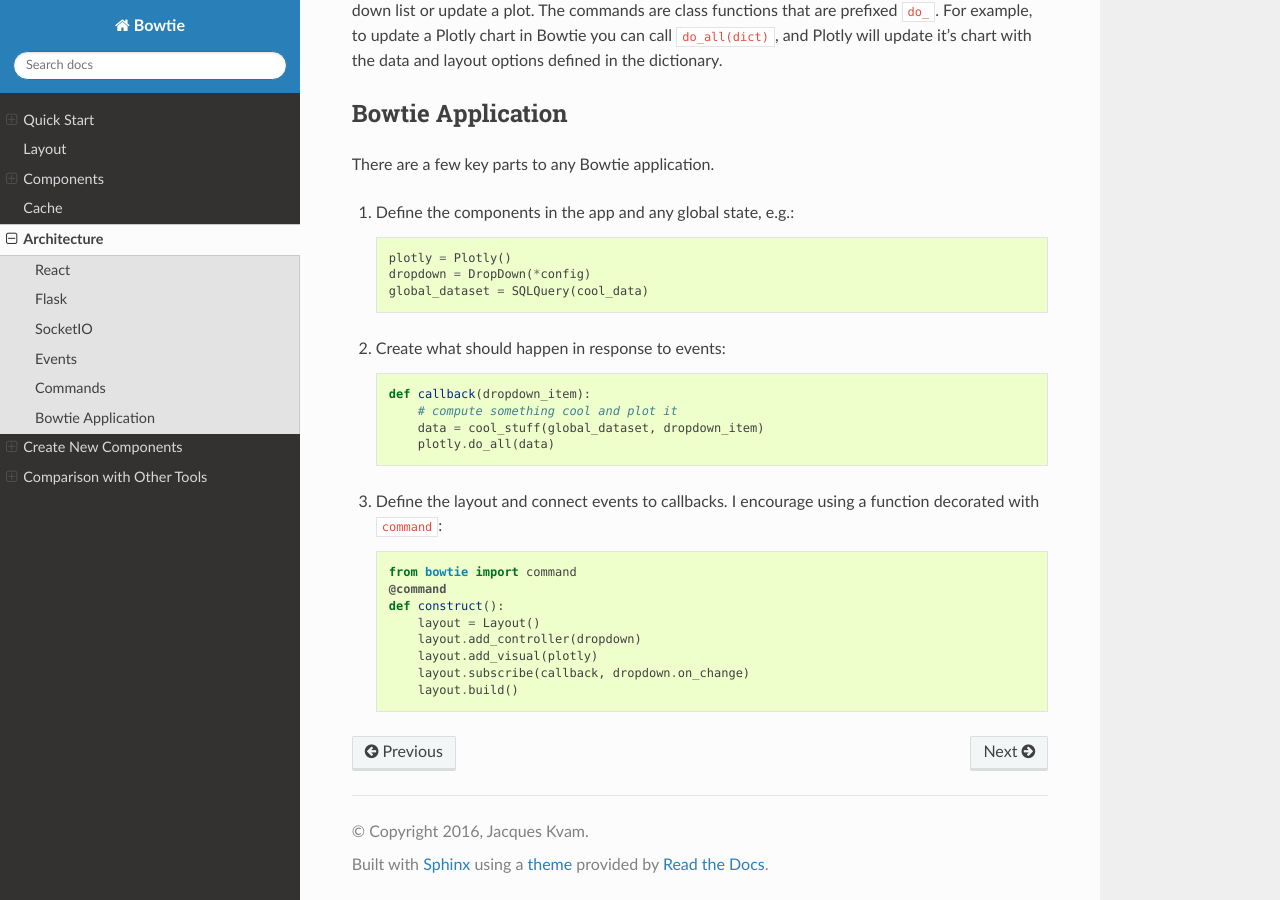
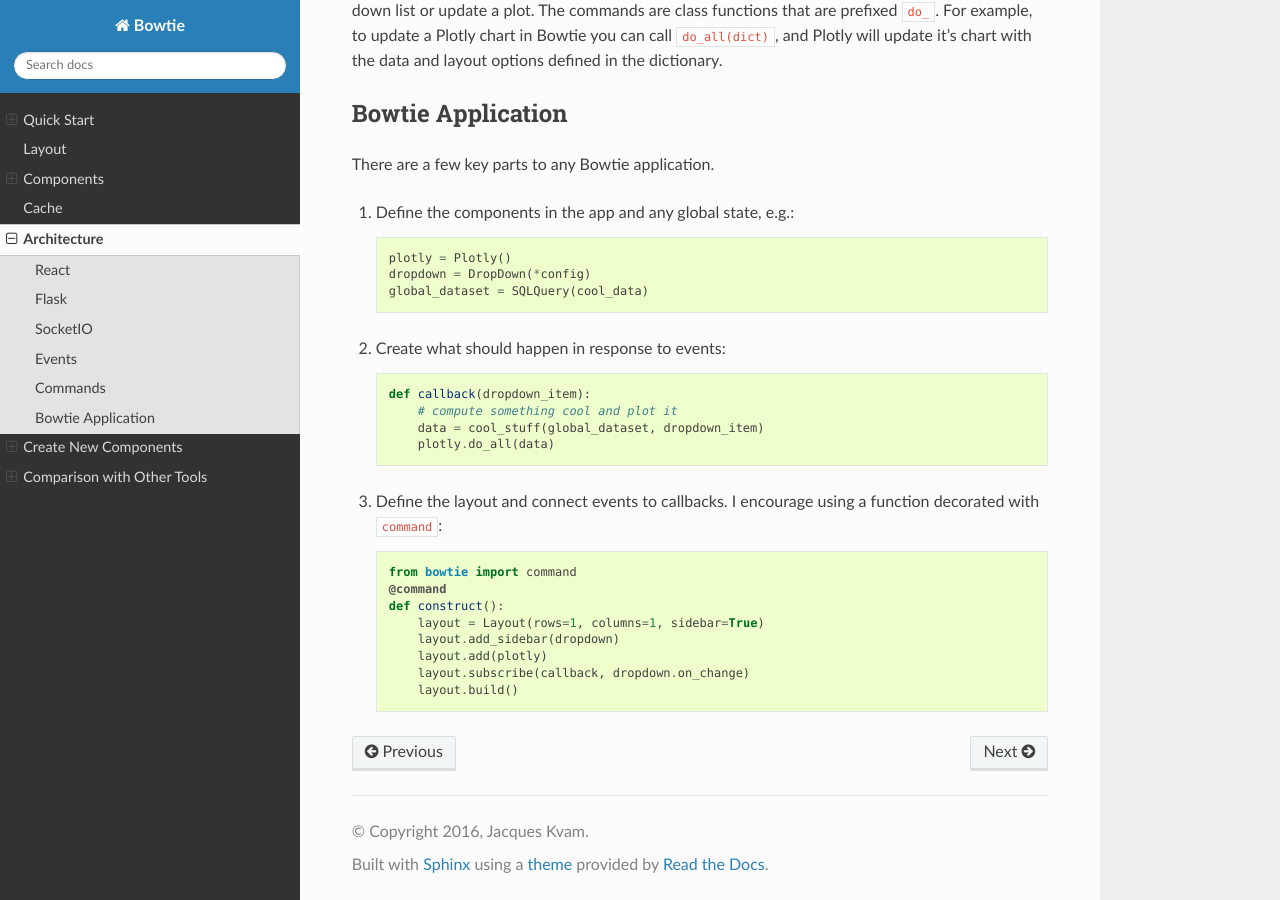
Before and after one commit to jwkvam/bowtie, a Sphinx documentation site: the page built from doc/architecture.rst, in a window 1280 px wide and 900 px high, scrolled down 1153 px. Built offline with Sphinx 7.4.7 and the Read the Docs theme 2.0.0, drawn with Linux system fonts in a browser that asks for light colours; pages that are not in the unit, such as notebooks, are missing from menus.

Commit message:
some docs and error if sidebar is False when adding to it

```diff
--- a/doc/architecture.rst
+++ b/doc/architecture.rst
@@ -76,8 +76,8 @@
     from bowtie import command
     @command
     def construct():
-        layout = Layout()
-        layout.add_controller(dropdown)
-        layout.add_visual(plotly)
+        layout = Layout(rows=1, columns=1, sidebar=True)
+        layout.add_sidebar(dropdown)
+        layout.add(plotly)
         layout.subscribe(callback, dropdown.on_change)
         layout.build()
--- a/doc/quickstart.rst
+++ b/doc/quickstart.rst
@@ -99,8 +99,8 @@
     def construct(path):
         from bowtie import Layout
         layout = Layout(directory=path)
-        layout.add_controller(freq_slider)
-        layout.add_visual(sine_plot)
+        layout.add_sidebar(freq_slider)
+        layout.add(sine_plot)
         layout.subscribe(listener, freq_slider.on_change)
         layout.build()
 
```
Also changed, not shown: 1 other file.
